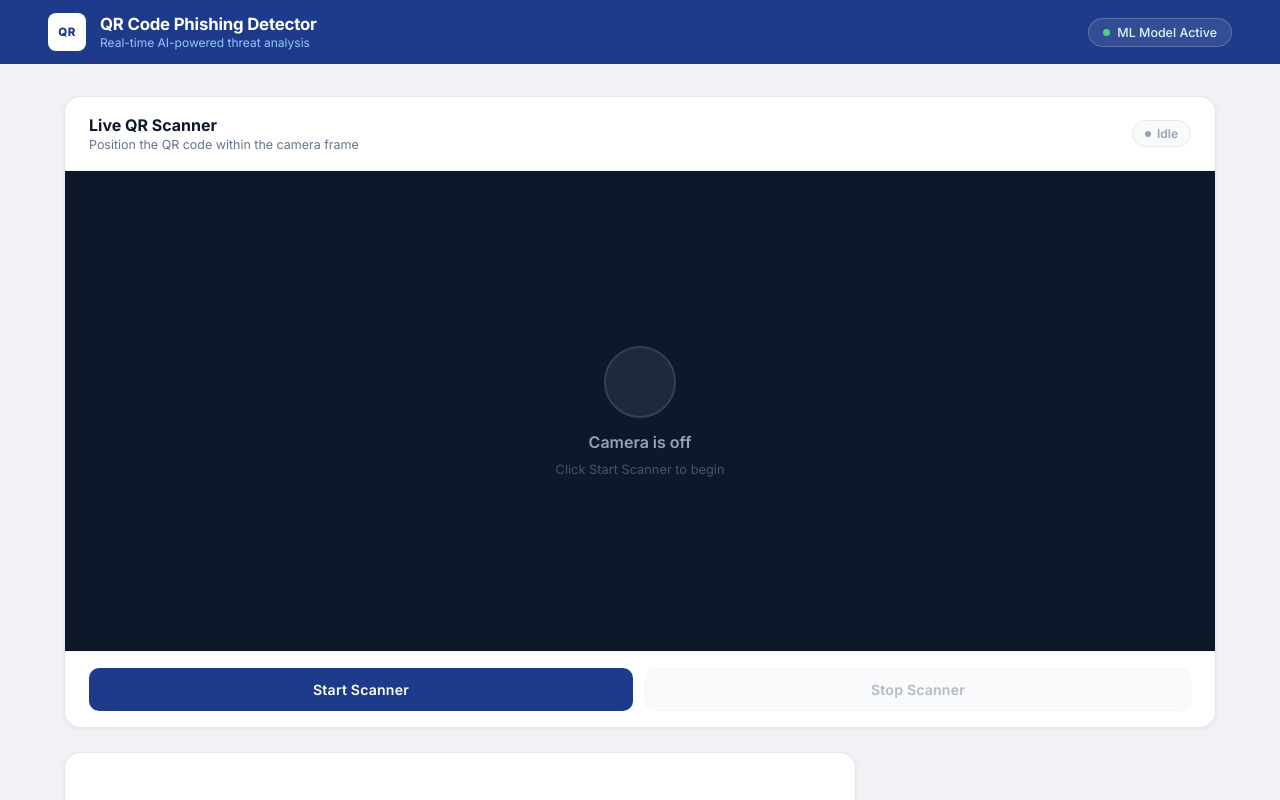
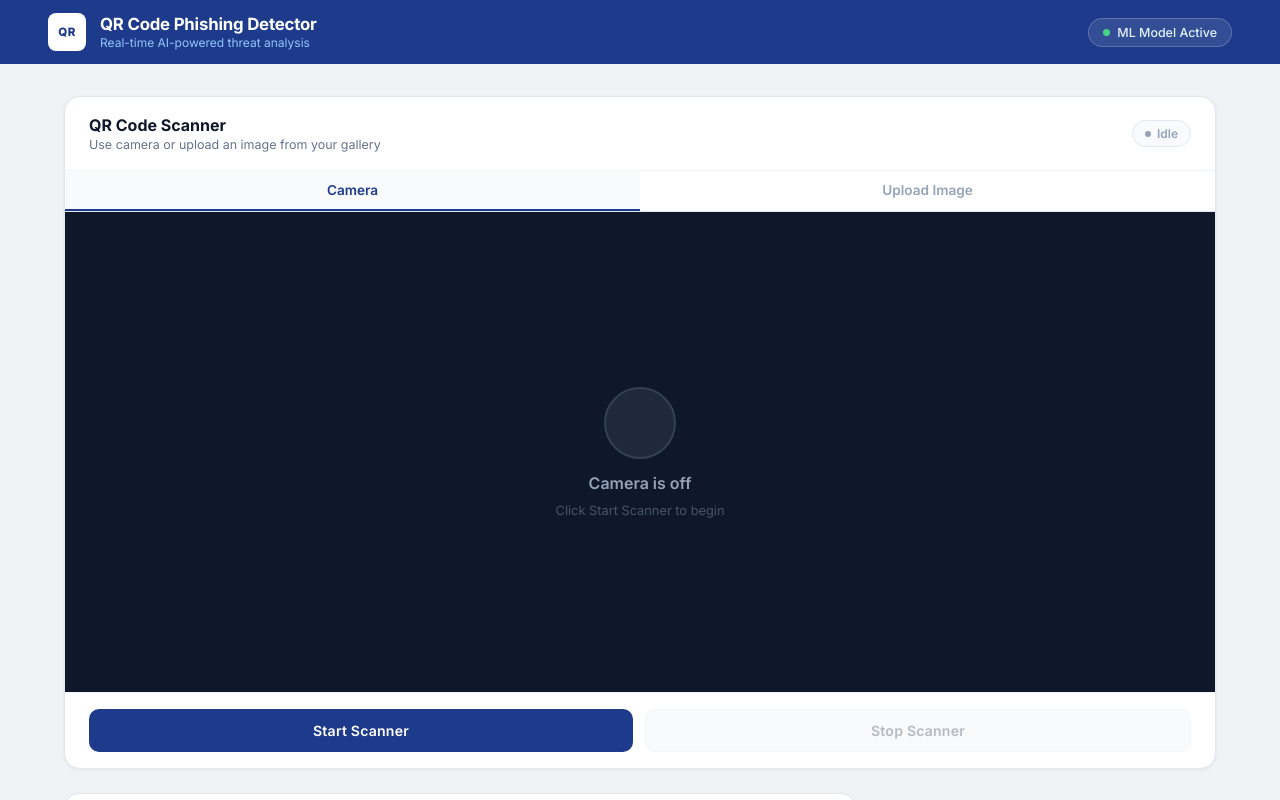
Before and after one commit to akshayarajsekr/Qr-phising, a React (Create React App) app in the folder qr-ui/: page / in a window 1280 px wide. Shown: the top 800 px of the page. Built offline with nearby package versions, Linux system fonts and the light colour scheme.

Commit message:
feat: add image upload from gallery option

```diff
--- a/qr-ui/src/App.css
+++ b/qr-ui/src/App.css
@@ -517,6 +517,106 @@ body {
   margin-top: 2px;
 }
 
+/* ── Tabs ── */
+.scanner-tabs {
+  display: flex;
+  gap: 0;
+  border-bottom: 1px solid #e2e8f0;
+  margin-bottom: 0;
+}
+
+.tab-btn {
+  flex: 1;
+  padding: 11px;
+  border: none;
+  background: none;
+  font-size: 0.85rem;
+  font-weight: 600;
+  color: #94a3b8;
+  cursor: pointer;
+  border-bottom: 2px solid transparent;
+  transition: all 0.15s;
+  font-family: 'Inter', sans-serif;
+}
+
+.tab-btn:hover { color: #334155; }
+
+.tab-btn.active {
+  color: #1e3a8a;
+  border-bottom: 2px solid #1e3a8a;
+  background: #f8fafc;
+}
+
+/* ── Upload section ── */
+.upload-section {
+  padding: 16px 24px 20px;
+}
+
+.upload-dropzone {
+  width: 100%;
+  height: 320px;
+  border: 2px dashed #cbd5e1;
+  border-radius: 12px;
+  display: flex;
+  align-items: center;
+  justify-content: center;
+  cursor: pointer;
+  transition: all 0.15s;
+  background: #f8fafc;
+  overflow: hidden;
+}
+
+.upload-dropzone:hover {
+  border-color: #1e3a8a;
+  background: #eff6ff;
+}
+
+.upload-placeholder {
+  display: flex;
+  flex-direction: column;
+  align-items: center;
+  gap: 8px;
+  text-align: center;
+}
+
+.upload-icon {
+  width: 56px;
+  height: 56px;
+  border-radius: 12px;
+  background: #e2e8f0;
+  border: 2px dashed #94a3b8;
+  margin-bottom: 6px;
+}
+
+.upload-placeholder p {
+  font-size: 0.95rem;
+  font-weight: 600;
+  color: #334155;
+}
+
+.upload-placeholder span {
+  font-size: 0.78rem;
+  color: #94a3b8;
+}
+
+.uploaded-preview {
+  width: 100%;
+  height: 100%;
+  object-fit: contain;
+  padding: 12px;
+}
+
+.upload-error {
+  margin-top: 10px;
+  padding: 10px 14px;
+  background: #fef2f2;
+  border: 1px solid #fecaca;
+  border-radius: 8px;
+  color: #dc2626;
+  font-size: 0.83rem;
+  font-weight: 500;
+}
+
 /* ── Responsive ── */
 @media (max-width: 860px) {
   .app-header { padding: 0 20px; }
--- a/qr-ui/src/QRScanner.js
+++ b/qr-ui/src/QRScanner.js
@@ -6,10 +6,26 @@ import axios from "axios";
 const QRScanner = ({ setResult, setLoading }) => {
   const webcamRef = useRef(null);
   const intervalRef = useRef(null);
+  const fileInputRef = useRef(null);
   const lastScanned = useRef("");
   const [scanning, setScanning] = useState(false);
   const [camError, setCamError] = useState(false);
+  const [activeTab, setActiveTab] = useState("camera");
+  const [uploadedImage, setUploadedImage] = useState(null);
+  const [uploadError, setUploadError] = useState("");
 
+  const sendToBackend = useCallback((data) => {
+    setLoading(true);
+    axios
+      .post(`${process.env.REACT_APP_API_URL}/predict`, { qr_data: data })
+      .then((res) => setResult(res.data))
+      .catch(() =>
+        setResult({ data: data, type: "ERROR", prediction: "Backend unreachable" })
+      )
+      .finally(() => setLoading(false));
+  }, [setResult, setLoading]);
+
+  // ── Camera scan ──
   const scan = useCallback(() => {
     const webcam = webcamRef.current;
     if (!webcam) return;
@@ -27,16 +43,9 @@ const QRScanner = ({ setResult, setLoading }) => {
 
     if (code && code.data && code.data !== lastScanned.current) {
       lastScanned.current = code.data;
-      setLoading(true);
-      axios
-        .post(`${process.env.REACT_APP_API_URL}/predict`, { qr_data: code.data })
-        .then((res) => setResult(res.data))
-        .catch(() =>
-          setResult({ data: code.data, type: "ERROR", prediction: "Backend unreachable" })
-        )
-        .finally(() => setLoading(false));
+      sendToBackend(code.data);
     }
-  }, [setResult, setLoading]);
+  }, [sendToBackend]);
 
   const startScanner = () => {
     lastScanned.current = "";
@@ -49,19 +58,83 @@ const QRScanner = ({ setResult, setLoading }) => {
     clearInterval(intervalRef.current);
   };
 
+  // ── Image upload scan ──
+  const handleFileChange = (e) => {
+    const file = e.target.files[0];
+    if (!file) return;
+
+    setUploadError("");
+    setUploadedImage(null);
+
+    const reader = new FileReader();
+    reader.onload = (ev) => {
+      const img = new Image();
+      img.onload = () => {
+        const canvas = document.createElement("canvas");
+        canvas.width = img.width;
+        canvas.height = img.height;
+        const ctx = canvas.getContext("2d");
+        ctx.drawImage(img, 0, 0);
+
+        const imageData = ctx.getImageData(0, 0, canvas.width, canvas.height);
+        const code = jsQR(imageData.data, imageData.width, imageData.height);
+
+        if (code && code.data) {
+          setUploadedImage(ev.target.result);
+          sendToBackend(code.data);
+        } else {
+          setUploadError("No QR code found in this image. Please try another image.");
+        }
+      };
+      img.src = ev.target.result;
+    };
+    reader.readAsDataURL(file);
+    e.target.value = "";
+  };
+
+  const handleTabSwitch = (tab) => {
+    if (tab === "camera" && activeTab !== "camera") {
+      stopScanner();
+    }
+    setActiveTab(tab);
+    setUploadError("");
+    setUploadedImage(null);
+  };
+
   return (
     <div className="scanner-card">
       <div className="scanner-header">
         <div>
-          <h2>Live QR Scanner</h2>
-          <p>Position the QR code within the camera frame</p>
+          <h2>QR Code Scanner</h2>
+          <p>Use camera or upload an image from your gallery</p>
         </div>
+        {activeTab === "camera" && (
           <div className={`cam-status ${scanning ? "active" : "inactive"}`}>
             <span className="cam-status-dot" />
             {scanning ? "Scanning" : "Idle"}
           </div>
+        )}
       </div>
 
+      {/* Tabs */}
+      <div className="scanner-tabs">
+        <button
+          className={`tab-btn ${activeTab === "camera" ? "active" : ""}`}
+          onClick={() => handleTabSwitch("camera")}
+        >
+          Camera
+        </button>
+        <button
+          className={`tab-btn ${activeTab === "upload" ? "active" : ""}`}
+          onClick={() => handleTabSwitch("upload")}
+        >
+          Upload Image
+        </button>
+      </div>
+
+      {/* Camera tab */}
+      {activeTab === "camera" && (
+        <>
           <div className="webcam-wrapper">
             {scanning ? (
               <Webcam
@@ -81,7 +154,6 @@ const QRScanner = ({ setResult, setLoading }) => {
                 </div>
               </div>
             )}
-
             {scanning && (
               <div className="scan-overlay">
                 <div className="scan-corners"><span /></div>
@@ -98,6 +170,48 @@ const QRScanner = ({ setResult, setLoading }) => {
               Stop Scanner
             </button>
           </div>
+        </>
+      )}
+
+      {/* Upload tab */}
+      {activeTab === "upload" && (
+        <div className="upload-section">
+          <div
+            className="upload-dropzone"
+            onClick={() => fileInputRef.current.click()}
+          >
+            {uploadedImage ? (
+              <img src={uploadedImage} alt="Uploaded QR" className="uploaded-preview" />
+            ) : (
+              <div className="upload-placeholder">
+                <div className="upload-icon" />
+                <p>Click to select a QR code image</p>
+                <span>Supports JPG, PNG, GIF, WebP</span>
+              </div>
+            )}
+          </div>
+
+          {uploadError && (
+            <div className="upload-error">{uploadError}</div>
+          )}
+
+          <input
+            ref={fileInputRef}
+            type="file"
+            accept="image/*"
+            onChange={handleFileChange}
+            style={{ display: "none" }}
+          />
+
+          <button
+            className="btn-start"
+            onClick={() => fileInputRef.current.click()}
+            style={{ marginTop: "12px", width: "100%" }}
+          >
+            {uploadedImage ? "Upload Another Image" : "Select Image from Gallery"}
+          </button>
+        </div>
+      )}
     </div>
   );
 };
```
Lines whose indentation alone changed are shown as unchanged.
